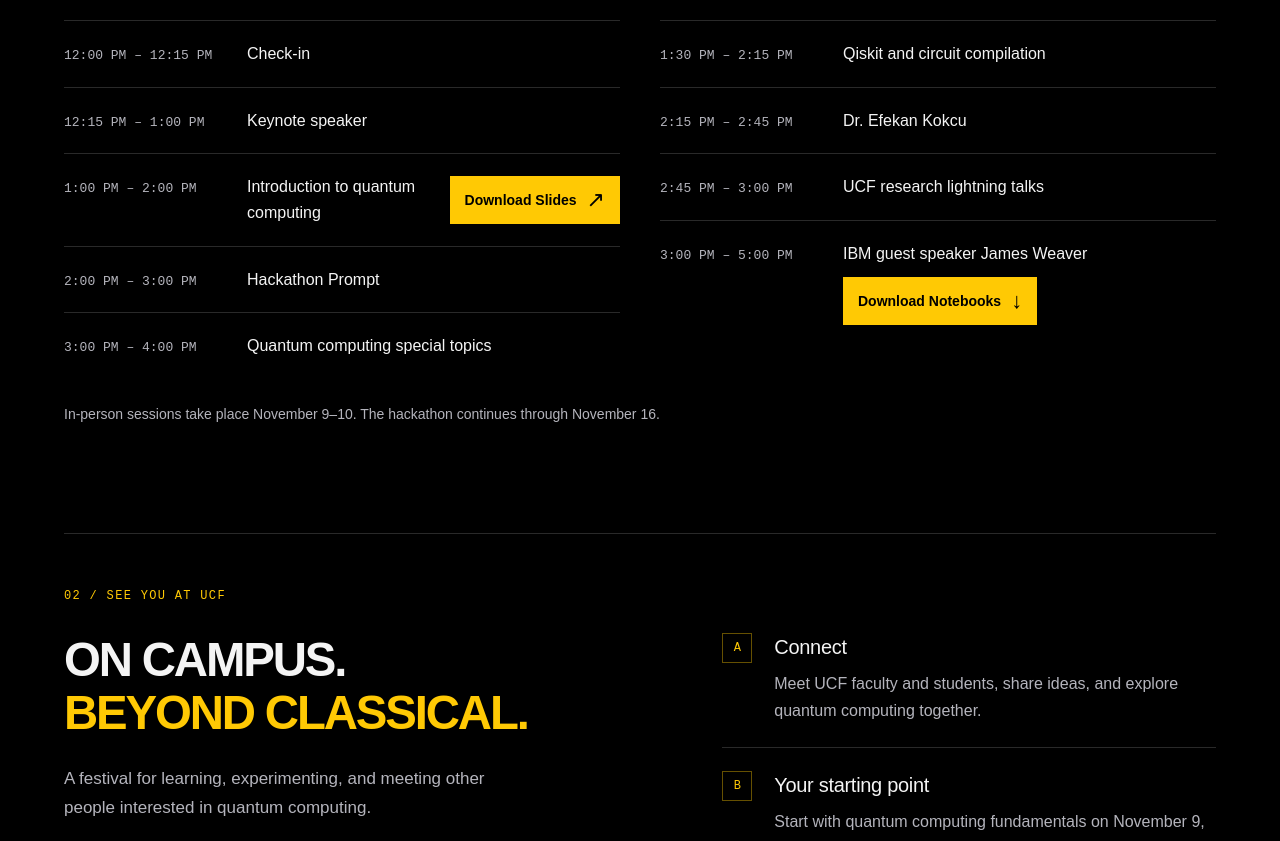
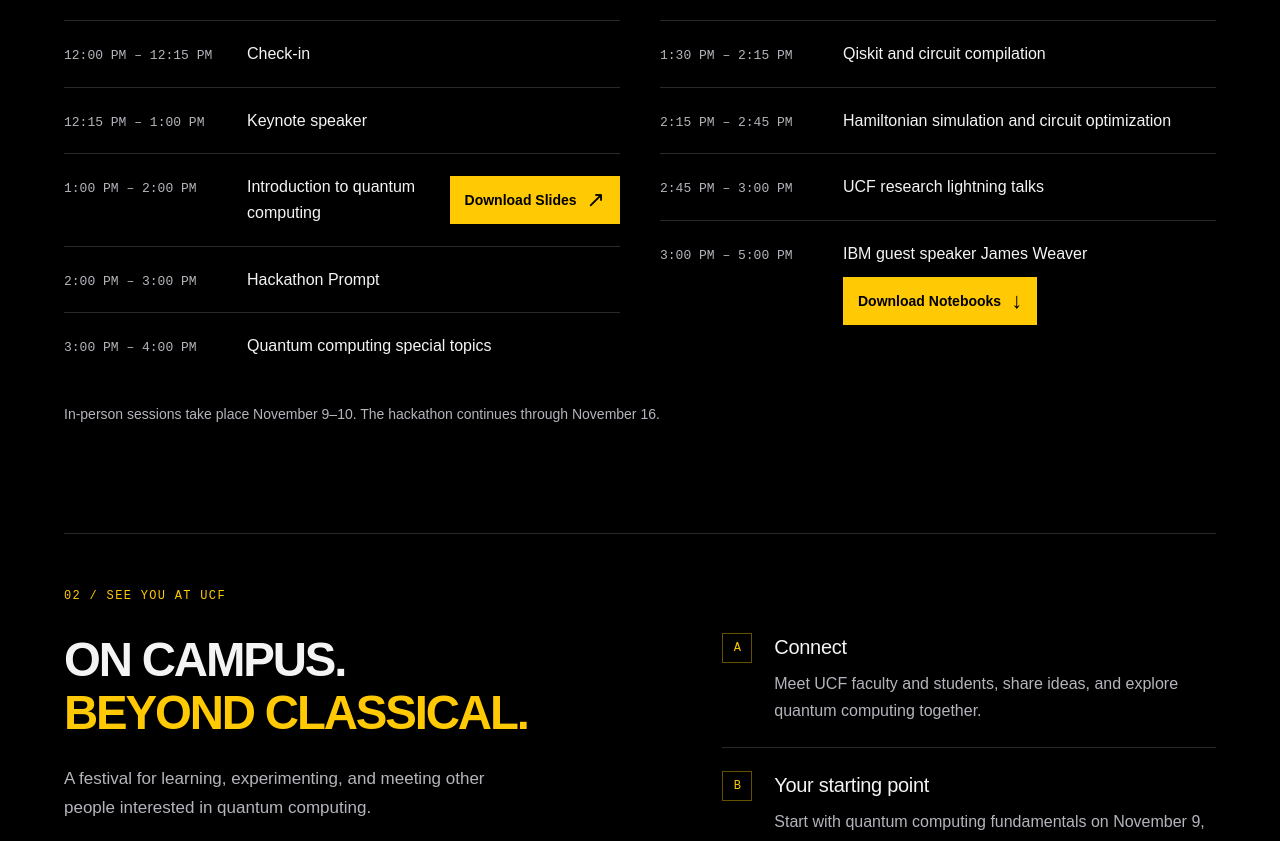
Before and after one commit to Neerpatel125/UCF-Qiskit-Fall-Fest, a plain HTML site: page index.html in a window 1280 px wide. Shown: the part 1913-2754 px from the top of the page. Drawn offline with Linux system fonts and the light colour scheme.

Commit message:
fix: presentation title

```diff
--- a/index.html
+++ b/index.html
@@ -95,7 +95,7 @@
             <div class="schedule-day-heading"><h4 id="schedule-nov-10"><time datetime="2026-11-10">November 10</time></h4><p>Student Union, Egmont Key 224</p></div>
             <ol class="schedule-list">
               <li><span class="schedule-time"><time datetime="13:30">1:30 PM</time> – <time datetime="14:15">2:15 PM</time></span><p>Qiskit and circuit compilation</p></li>
-              <li><span class="schedule-time"><time datetime="14:15">2:15 PM</time> – <time datetime="14:45">2:45 PM</time></span><p>Dr. Efekan Kokcu</p></li>
+              <li><span class="schedule-time"><time datetime="14:15">2:15 PM</time> – <time datetime="14:45">2:45 PM</time></span><p>Hamiltonian simulation and circuit optimization</p></li>
               <li><span class="schedule-time"><time datetime="14:45">2:45 PM</time> – <time datetime="15:00">3:00 PM</time></span><p>UCF research lightning talks</p></li>
               <li>
                 <span class="schedule-time"><time datetime="15:00">3:00 PM</time> – <time datetime="17:00">5:00 PM</time></span>
```
